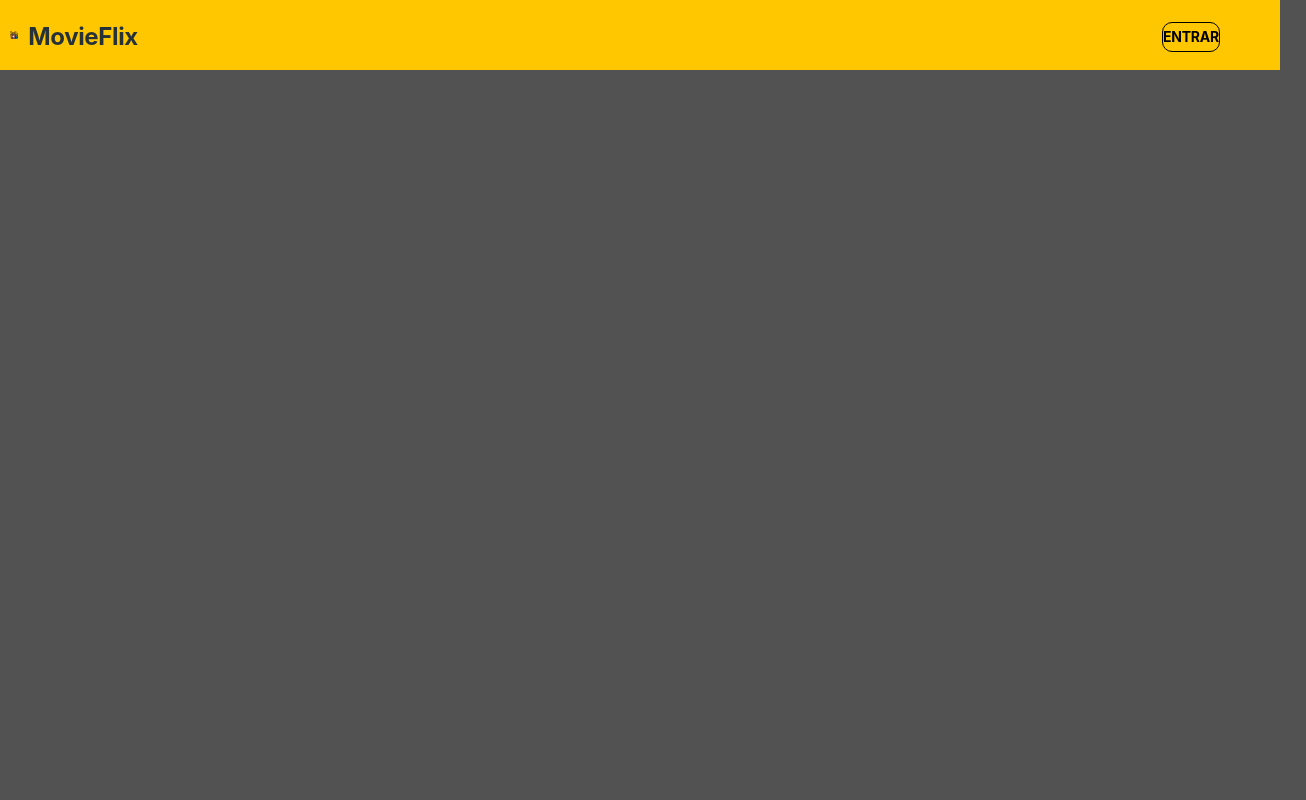
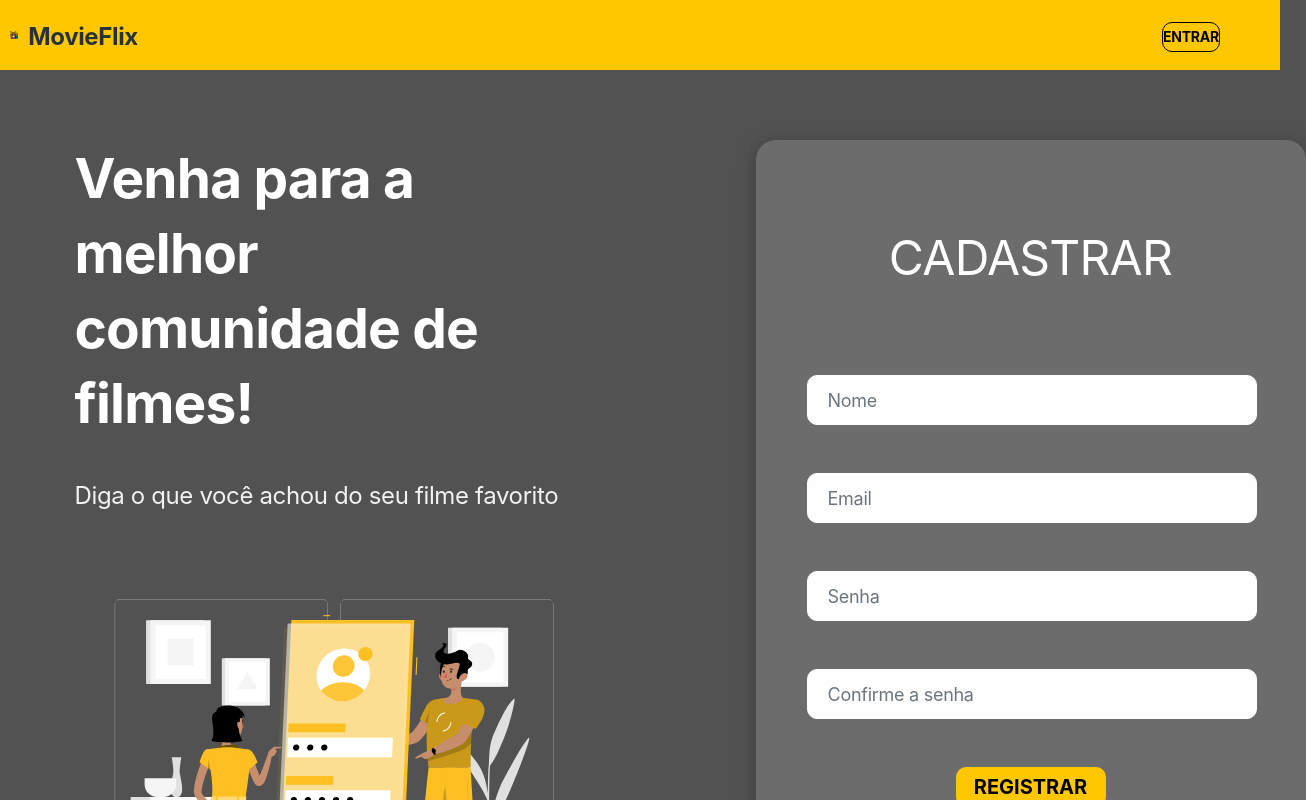
Before and after one commit to Ronjun/movieflix, a React (Create React App) app in the folder front-web/: page /register in a window 1280 px wide. Shown: the top 800 px of the page, 1306 px wide, since content can reach past the window. Built offline with nearby package versions, Linux system fonts and the light colour scheme; no server answers.

Commit message:
Register page

```diff
--- a/front-web/src/Routes.tsx
+++ b/front-web/src/Routes.tsx
@@ -4,21 +4,23 @@ import Navbar from "./components/Navbar";
 import Catalog from "./pages/Catalog";
 import Details from "./pages/Details";
 import Login from "./pages/Login";
+import Register from "./pages/Register";
 
 export default function Routes() {
   return (
     <BrowserRouter>
       <Navbar />
       <Switch>
+        <Route path="/register" component={Register} />
         <Redirect from="/" exact to="/login" />
         <Route
           path="/login"
           exact
           render={({ location }) => {
-            if(isAuthenticated()) {
-              return(
+            if (isAuthenticated()) {
+              return (
                 <Redirect
-                  to={{pathname: "/Catalog", state: { from: location }}}
+                  to={{ pathname: "/Catalog", state: { from: location } }}
                 />
               );
             }
--- a/front-web/src/pages/Login/LoginCard.tsx
+++ b/front-web/src/pages/Login/LoginCard.tsx
@@ -2,7 +2,7 @@ import "./styles.scss";
 import { useForm } from "react-hook-form";
 import { ReactComponent as Arrow } from "./arrow.svg";
 import { makeLogin } from "../../Api/request";
-import { useHistory } from "react-router-dom";
+import { Link, useHistory } from "react-router-dom";
 import { saveSessionData } from "../../Api/auth";
 import { useState } from "react";
 
@@ -43,14 +43,14 @@ export default function LoginCard() {
 
   return (
     <div className="login-card-container">
-      <h1 className="login-card-title">Login</h1>
+      <h1 className="login-card-title mb-5">Login</h1>
       {hasError && (
-        <div className="alert alert-danger mt-5">
+        <div className="alert alert-danger mt-5 mr-5 ml-5">
           Usuário ou senha inválidos!
         </div>
       )}
       <form className="login-form" onSubmit={handleSubmit(onSubmit)}>
-        <div className="mt-5">
+        <div>
           <input
             type="email"
             className={`form-control form-base ${
@@ -76,7 +76,7 @@ export default function LoginCard() {
           <input
             type="password"
             className={`form-control form-base ${
-              errors.username ? "is-invalid" : ""
+              errors.password ? "is-invalid" : ""
             }`}
             name="password"
             placeholder="Senha"
@@ -97,11 +97,11 @@ export default function LoginCard() {
           </div>
           <div className="ml-5 mt-3">
             <p className="helper-text">
-              Não tem uma conta?<b className='d-inline'> CADASTRE-SE </b>
+              Não tem uma conta?<Link to="/register"> CADASTRE-SE </Link>
             </p>
             <p className="helper-text">
               Ou fazer login como {''}
-              <b className="d-inline" onClick={onClick}>
+              <b onClick={onClick}>
                 VISITANTE
               </b>
             </p>
--- a/front-web/src/pages/Login/styles.scss
+++ b/front-web/src/pages/Login/styles.scss
@@ -46,8 +46,8 @@
   box-shadow: 0px 4px 20px rgba(0, 0, 0, 0.25);
   border-radius: 20px;
   width: 551px;
-  height: 83.2vh;
-  margin: 40px 40px 47px 140px;
+  height: 700px;
+  margin: 70px 40px 47px 160px;
 }
 
 .login-card-title {
@@ -124,11 +124,16 @@
 }
 
 b{
-  color: cyan;
+  color: #ffc700;
   font-weight: 400;
   cursor: pointer;
 }
 
 .helper-text{
   color: #ffffff;
+
+  a{
+    color: #ffc700;
+    text-decoration: none;
+  }
 }
--- /dev/null
+++ b/front-web/src/pages/Register/RegisterCard.tsx
@@ -0,0 +1,116 @@
+import { useForm } from "react-hook-form";
+import { useHistory } from "react-router-dom";
+import { makeRequest } from "../../Api/request";
+import "./styles.scss";
+
+type FormState = {
+  name: string;
+  email: string;
+  password: string;
+  retype: string;
+  roles: [
+    {
+      id: number;
+    }
+  ];
+};
+
+export default function RegisterCard() {
+  const { register, handleSubmit, errors, watch } = useForm<FormState>();
+  const history = useHistory();
+
+  function onSubmit(value: FormState) {
+    const data = {
+      name: value.name,
+      email: value.email,
+      password: value.password,
+      roles: [
+        {
+          id: 2
+        }
+      ]
+    }
+    makeRequest({method: "POST", url: '/users', data })
+    history.replace("/login");
+  }
+
+  return (
+    <div className="register-card-container">
+      <h1 className="register-card-title">Cadastrar</h1>
+      <div>
+        <form onSubmit={handleSubmit(onSubmit)}>
+          <div className="mb-5">
+            <input
+              className="form-base form-control"
+              ref={register({ required: "Campo obrigatório" })}
+              placeholder="Nome"
+              name="name"
+            />
+            {errors.name && (
+              <div className="invalid-feedback d-block">
+                {errors.name.message}
+              </div>
+            )}
+          </div>
+          <div className="mb-5">
+            <input
+              className="form-base form-control"
+              ref={register({
+                required: "Campo obrigatório",
+                pattern: {
+                  value: /^[A-Z0-9._%+-]+@[A-Z0-9.-]+\.[A-Z]{2,}$/i,
+                  message: "Email inválido",
+                },
+              })}
+              placeholder="Email"
+              name="email"
+            />
+            {errors.email && (
+              <div className="invalid-feedback d-block">
+                {errors.email.message}
+              </div>
+            )}
+          </div>
+          <div className="mb-5">
+            <input
+              type="password"
+              className="form-base form-control"
+              ref={register({
+                required: "Campo obrigatório",
+                minLength: {
+                  value: 8,
+                  message: "A senha deve conter ao menos 8 caracteres",
+                },
+              })}
+              placeholder="Senha"
+              name="password"
+            />
+            {errors.password && (
+              <div className="invalid-feedback d-block">
+                {errors.password.message}
+              </div>
+            )}
+          </div>
+          <div className="mb-5">
+            <input
+              type="password"
+              className="form-base form-control"
+              ref={register({
+                required: "Campo obrigatório",
+                validate: (value) => value === watch("password"),
+              })}
+              placeholder="Confirme a senha"
+              name="retype"
+            />
+            {errors.retype && (
+              <div className="invalid-feedback d-block">
+                Os campos devem ser iguais
+              </div>
+            )}
+          </div>
+          <button className="register-button">Registrar</button>
+        </form>
+      </div>
+    </div>
+  );
+}
--- /dev/null
+++ b/front-web/src/pages/Register/index.tsx
@@ -0,0 +1,16 @@
+import "./styles.scss";
+import RegisterCard from './RegisterCard';
+import { ReactComponent as RegisterImage } from '../../assets/loginImage.svg';
+
+export default function Register() {
+  return (
+    <div className="register-background-container">
+      <div className="register-container">
+        <h1 className="register-title">Venha para a melhor <br/>comunidade de filmes!</h1>
+        <p className="register-text">Diga o que você achou do seu filme favorito</p>
+        <RegisterImage className="register-image"/>
+      </div>
+      <RegisterCard />
+    </div>
+  )
+}
--- /dev/null
+++ b/front-web/src/pages/Register/styles.scss
@@ -0,0 +1,77 @@
+.register-background-container {
+  background-color: var(--bg-color);
+  width: 100%;
+  height: 100%;
+  display: flex;
+  justify-content: center;
+}
+
+.register-container {
+  align-items: center;
+  justify-content: center;
+  margin-left: 140px;
+  padding-top: 71px;
+
+  h1{
+    margin-top: 0;
+  }
+}
+
+.register-title {
+  font-style: normal;
+  font-weight: bold;
+  font-size: 55px;
+  line-height: 75px;
+  letter-spacing: -0.015em;
+
+  color: #ffffff;
+}
+
+.register-text {
+  font-style: normal;
+  font-weight: normal;
+  font-size: 24px;
+  line-height: 33px;
+  letter-spacing: -0.015em;
+  padding-top: 30px;
+  color: #f2f2f2;
+}
+
+.register-image {
+  margin-top: 71px;
+}
+
+.register-card-container{
+  width: 550px;
+  height: 800px;
+  background: var(--card-color);
+  box-shadow: 0px 4px 20px rgba(0, 0, 0, 0.25);
+  border-radius: 20px;
+  margin: 70px 40px 47px 160px;
+}
+
+.register-card-title{
+  font-style: normal;
+  font-weight: normal;
+  font-size: 48px;
+  line-height: 65px;
+  text-align: center;
+  letter-spacing: -0.015em;
+  text-transform: uppercase;
+  color: #ffffff;
+  margin: 85px 117px;
+}
+
+.register-button{
+  font-style: normal;
+  font-weight: bold;
+  color: #000;
+  border: none;
+  margin-left: 200px;
+  font-size: 20px;
+  background-color: #ffc700;
+  border-radius: 10px;
+  width: 150px;
+  height: 40px;
+  text-transform: uppercase;
+}
```
Also changed, not shown: 1 other file (tests, documents, lock files or other folders).
